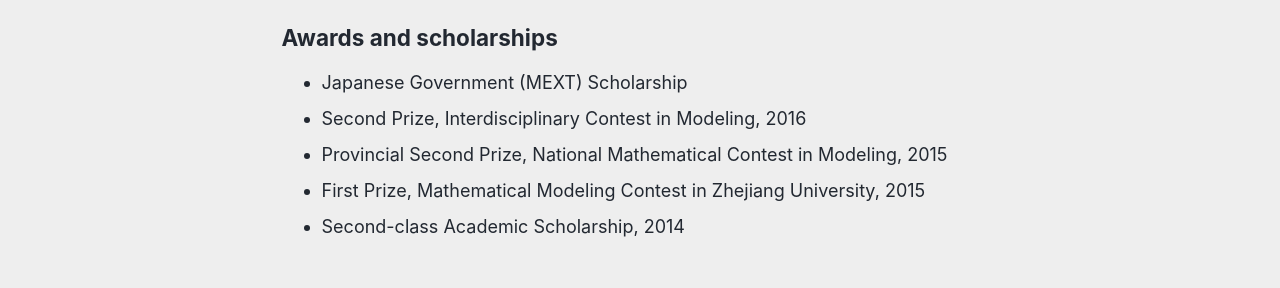
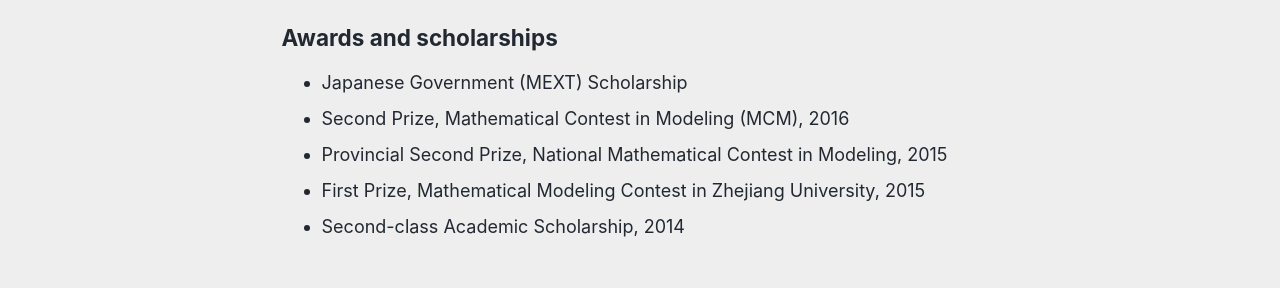
Before and after one commit to ZehGuo/ZehGuo.github.io, a Jekyll site: the page built from _pages/cv.md, in a window 1280 px wide and 900 px high, scrolled down 1837 px. Shown: the part 308-596 px from the top of the window. Built offline with Jekyll 4.4.1, drawn with Linux system fonts in a browser that asks for light colours; a script bundle is joined from its source files by our own code; library files that are not in the unit come from our copies.

Commit message:
Correct the 2016 modeling award to MCM
The current CVs list the Mathematical Contest in Modeling (MCM); ICM was a
carry-over from an older draft.

Co-Authored-By: Claude Opus 5.5 <noreply@anthropic.com>

```diff
--- a/_pages/cv.md
+++ b/_pages/cv.md
@@ -61,7 +61,7 @@ redirect_from:
 ## Awards and scholarships
 
 - Japanese Government (MEXT) Scholarship
-- Second Prize, Interdisciplinary Contest in Modeling, 2016
+- Second Prize, Mathematical Contest in Modeling (MCM), 2016
 - Provincial Second Prize, National Mathematical Contest in Modeling, 2015
 - First Prize, Mathematical Modeling Contest in Zhejiang University, 2015
 - Second-class Academic Scholarship, 2014
```
